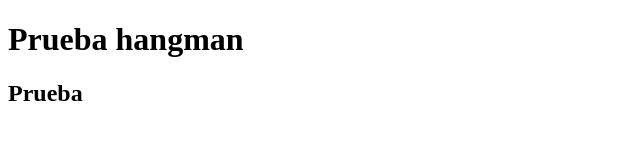
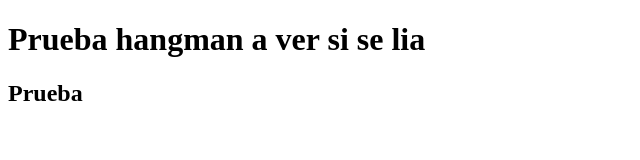
Before and after one commit to antonyoandrei/Hangman, a plain HTML site: page index.html in a window 1280 px wide. Shown: the whole page, without its empty margins (0-640 px from the left). Drawn offline with Linux system fonts and the light colour scheme.

Commit message:
commit con cambio prueba

```diff
--- a/index.html
+++ b/index.html
@@ -6,7 +6,7 @@
     <title>Prueba</title>
 </head>
 <body>
-    <h1>Prueba hangman</h1>
+    <h1>Prueba hangman a ver si se lia</h1>
     <h2>Prueba</h2>
 </body>
 </html>
```
